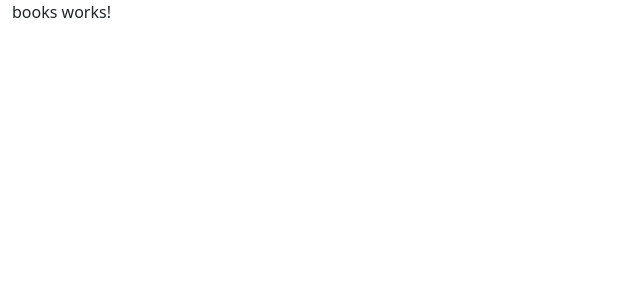
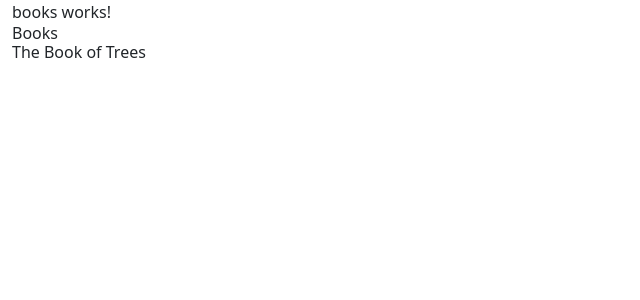
Before and after one commit to SteveSimms/try-prisma-books, an Angular app in the folder prisma-books/: page / in a window 1280 px wide. Shown: the top 300 px of the page, without its empty margins (0-640 px from the left). Built offline with nearby package versions, Linux system fonts and the light colour scheme.

Commit message:
stubbed out render loop

```diff
--- a/prisma-books/src/app/books/books.component.html
+++ b/prisma-books/src/app/books/books.component.html
@@ -1 +1,12 @@
 <p>books works!</p>
+
+<main>
+  <section>
+    <h1>Books</h1>
+    <div>
+      <div *ngFor="let book of books">
+        <h2>{{ book.title }}</h2>
+      </div>
+    </div>
+  </section>
+</main>
--- a/prisma-books/src/app/books/books.component.ts
+++ b/prisma-books/src/app/books/books.component.ts
@@ -3,13 +3,15 @@ import { Component, OnInit } from '@angular/core';
 @Component({
   selector: 'app-books',
   templateUrl: './books.component.html',
-  styleUrls: ['./books.component.css']
+  styleUrls: ['./books.component.css'],
 })
 export class BooksComponent implements OnInit {
+  books: any = [{ title: 'The Book of Trees' }];
+  constructor() {}
 
-  constructor() { }
-
-  ngOnInit(): void {
+  displayBooks() {
+    this.books.push({ title: 'The Book of Trees' });
   }
 
+  ngOnInit(): void {}
 }
```
